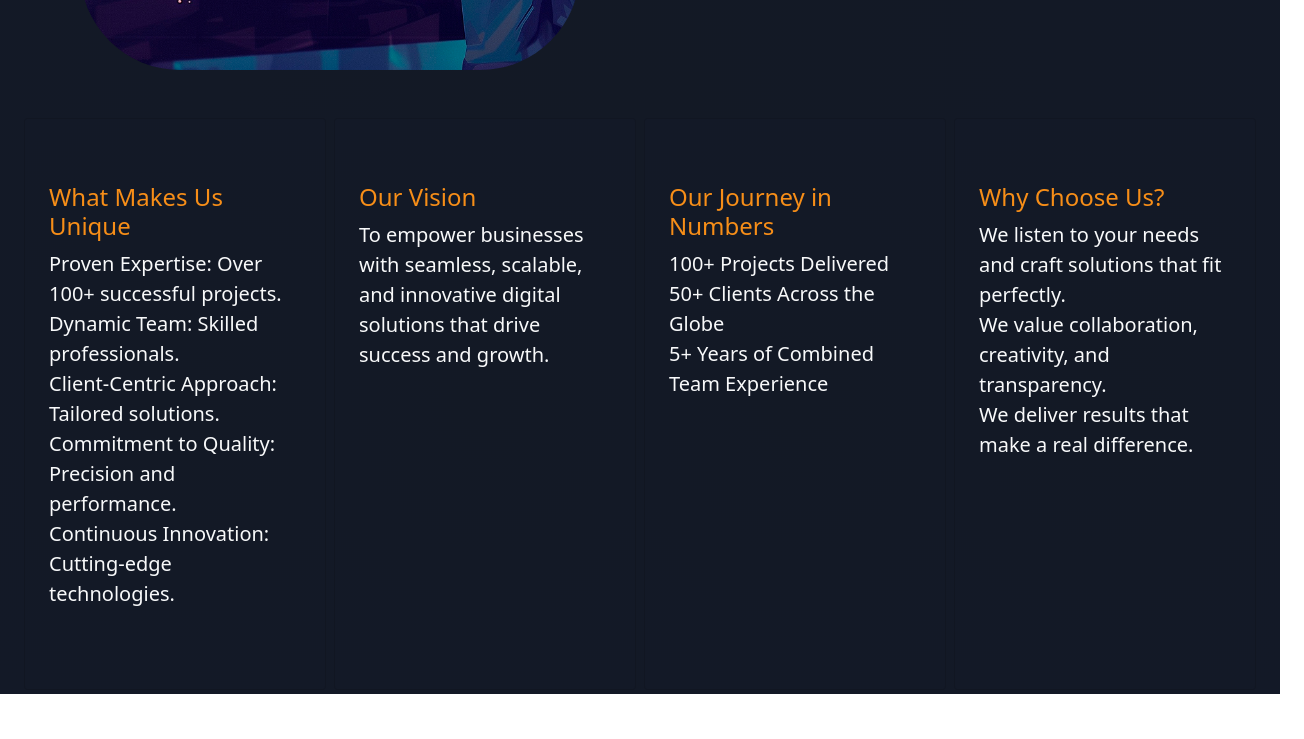
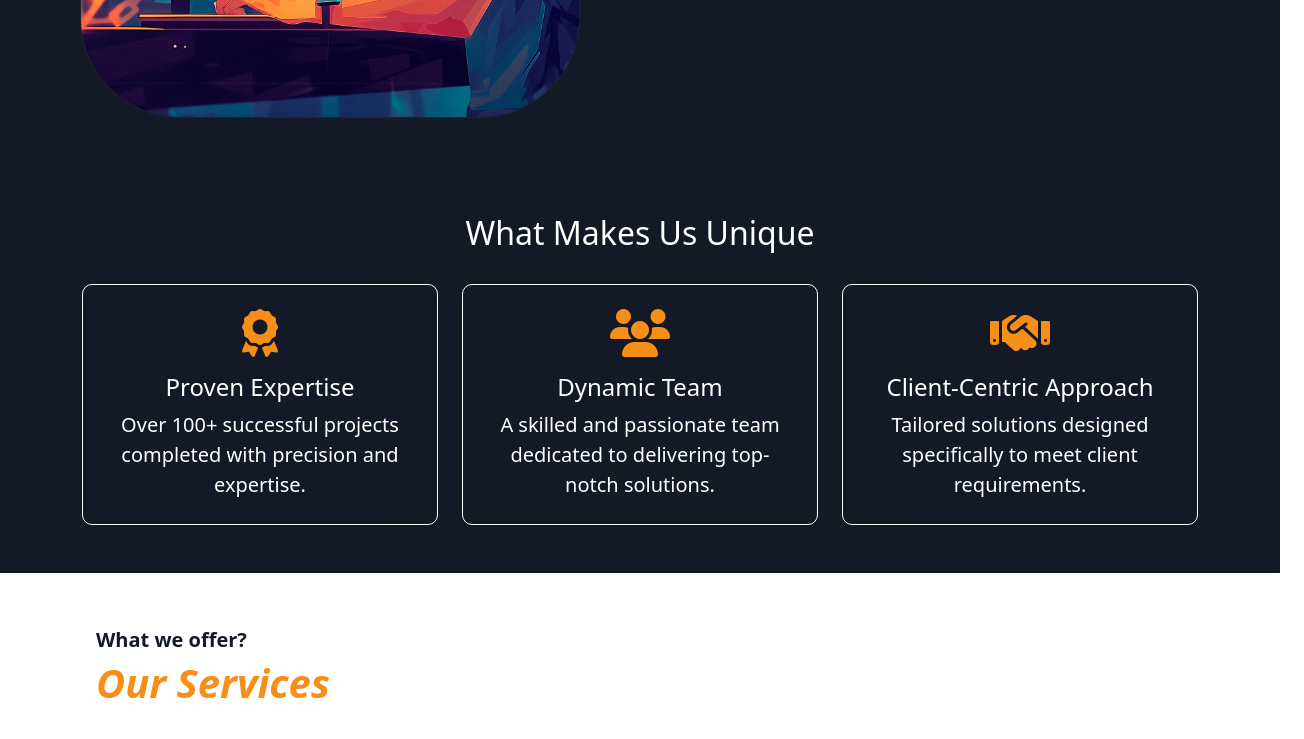
Before and after one commit to tushaaaarr/bharatwebdev, a plain HTML site: page index.html in a window 1280 px wide. Shown: the part 1230-1969 px from the top of the page, 1304 px wide, since content can reach past the window. Drawn offline with nearby package versions, Linux system fonts and the light colour scheme.

Commit message:
about us

```diff
--- a/index.html
+++ b/index.html
@@ -46,7 +46,7 @@
               <a class="nav-link" href="#foot">Contact</a>
             </li>
             <li class="nav-item px-3">
-              <a class="nav-link" href="projects.html">Portfolio</a>
+              <a class="nav-link" target="_blank" rel="noopener noreferrer" href="projects.html">Portfolio</a>
             </li>
           </ul>
         </div>
@@ -100,9 +100,9 @@
         <div class="col-12 d-none col-sm-8 col-lg-6 d-lg-flex align-items-center">
           <img
             src="frontend.jpg"
-            class="bottom-0 d-block mx-lg-auto img-fluid float-start pt-3"
+            class="bottom-0 d-block mx-lg-auto img-fluid float-start mt-5"
             alt="heroimg"
-            style="height: 500px; width: 500px; object-fit: cover; border-radius: 20%"
+            style="height: 500px; width: 500px; object-fit: cover; border-radius: 20%  ;border-color: #f78e18; border: 1px solid;"
             loading="lazy"
           />
         </div>
@@ -118,72 +118,74 @@
           </div>
         </div>
       </div>
-
-      <!-- New Content -->
-      <div class="row g-2 pb-1">
-        <!-- Card 1: What Makes Us Unique -->
-        <div class="col-lg-3 col-md-6 text-light">
-          <div class="card carddrop2 py-5 h-100 px-2" style="background: radial-gradient(circle, rgba(19, 25, 37, 1) 0%, rgba(19, 25, 39, 1) 100%); transition: transform 0.3s">
-            <div class="card-body">
-              <h4 class="card-title" style="color: #f78e18">What Makes Us Unique</h4>
-              <p class="lead">
-                <strong>Proven Expertise:</strong> Over 100+ successful projects.<br />
-                <strong>Dynamic Team:</strong> Skilled professionals.<br />
-                <strong>Client-Centric Approach:</strong> Tailored solutions.<br />
-                <strong>Commitment to Quality:</strong> Precision and performance.<br />
-                <strong>Continuous Innovation:</strong> Cutting-edge technologies.
-              </p>
+      <div class="container py-5"  style="background: radial-gradient(circle, rgba(19, 25, 37, 1) 0%, rgba(19, 25, 39, 1) 100%);">
+        <h2 class="text-center pb-4" style="color: #ffffff;">What Makes Us Unique</h2>
+        <div class="row gy-4">
+          <!-- Card 1 -->
+          <div class="col-12 col-md-12 col-lg-4">
+            <div class="card p-4 border-1 solid" style="background-color: #fff; border-radius: 10px; background: transparent;border-color: white;">
+              <div class="icon mb-3 text-center">
+                <i class="fas fa-award fa-3x" style="color: #f78e18;"></i>
+              </div>
+              <h4 class="card-title text-center" style="color: #ffffff">Proven Expertise</h4>
+              <p class="card-text lead text-center"style="color: #ffffff">Over 100+ successful projects completed with precision and expertise.</p>
             </div>
           </div>
-        </div>
-
-        <!-- Card 2: Our Vision -->
-        <div class="col-lg-3 col-md-6 text-light">
-          <div class="card carddrop2 py-5 h-100 px-2" style="background: radial-gradient(circle, rgba(19, 25, 37, 1) 0%, rgba(19, 25, 39, 1) 100%); transition: transform 0.3s">
-            <div class="card-body">
-              <h4 class="card-title" style="color: #f78e18">Our Vision</h4>
-              <p class="lead">To empower businesses with seamless, scalable, and innovative digital solutions that drive success and growth.</p>
+          <!-- Card 2 -->
+          <div class="col-12 col-md-12 col-lg-4">
+            <div class="card p-4 border-1 solid" style="background-color: #fff; border-radius: 10px; background: transparent;border-color: white;">
+              <div class="icon mb-3 text-center">
+                <i class="fas fa-users fa-3x" style="color: #f78e18;"></i>
+              </div>
+              <h4 class="card-title text-center" style="color: #ffffff;">Dynamic Team</h4>
+              <p class="card-text lead text-center" style="color: #ffffff;">A skilled and passionate team dedicated to delivering top-notch solutions.</p>
             </div>
           </div>
-        </div>
-
-        <!-- Card 3: Our Journey in Numbers -->
-        <div class="col-lg-3 col-md-6 text-light">
-          <div class="card carddrop2 py-5 h-100 px-2" style="background: radial-gradient(circle, rgba(19, 25, 37, 1) 0%, rgba(19, 25, 39, 1) 100%); transition: transform 0.3s">
-            <div class="card-body">
-              <h4 class="card-title" style="color: #f78e18">Our Journey in Numbers</h4>
-              <p class="lead">
-                <strong>100+ Projects Delivered</strong><br />
-                <strong>50+ Clients Across the Globe</strong><br />
-                <strong>5+ Years of Combined Team Experience</strong>
-              </p>
+          <!-- Card 3 -->
+          <div class="col-12 col-md-12 col-lg-4">
+            <div class="card p-4 border-1 solid" style="background-color: #fff; border-radius: 10px; background: transparent;border-color: white;">
+              <div class="icon mb-3 text-center">
+                <i class="fas fa-handshake fa-3x" style="color: #f78e18;"></i>
+              </div>
+              <h4 class="card-title text-center" style="color: #ffffff;">Client-Centric Approach</h4>
+              <p class="card-text lead text-center" style="color: #ffffff;">Tailored solutions designed specifically to meet client requirements.</p>
             </div>
           </div>
-        </div>
-
-        <!-- Card 4: Why Choose Us -->
-        <div class="col-lg-3 col-md-6 text-light">
-          <div class="card carddrop2 py-5 h-100 px-2" style="background: radial-gradient(circle, rgba(19, 25, 37, 1) 0%, rgba(19, 25, 39, 1) 100%); transition: transform 0.3s">
-            <div class="card-body">
-              <h4 class="card-title" style="color: #f78e18">Why Choose Us?</h4>
-              <p class="lead">
-                We listen to your needs and craft solutions that fit perfectly.<br />
-                We value collaboration, creativity, and transparency.<br />
-                We deliver results that make a real difference.
-              </p>
+          <!-- Card 4 -->
+          <!-- <div class="col-12 col-md-12 col-lg-4">
+            <div class="card p-4 border-0 shadow" style="background-color: #fff; border-radius: 10px;">
+              <div class="icon mb-3 text-center">
+                <i class="fas fa-check-circle fa-3x" style="color: #f78e18;"></i>
+              </div>
+              <h4 class="card-title text-center" style="color: #f78e18;">Commitment to Quality</h4>
+              <p class="card-text text-center">Delivering precision, performance, and excellence in every project.</p>
             </div>
-          </div>
+          </div> -->
+          <!-- Card 5 -->
+          <!-- <div class="col-12 col-md-12 col-lg-4">
+            <div class="card p-4 border-0 shadow" style="background-color: #fff; border-radius: 10px;">
+              <div class="icon mb-3 text-center">
+                <i class="fas fa-lightbulb fa-3x" style="color: #f78e18;"></i>
+              </div>
+              <h4 class="card-title text-center" style="color: #f78e18;">Continuous Innovation</h4>
+              <p class="card-text text-center">Harnessing cutting-edge technologies for innovation and growth.</p>
+            </div>
+          </div> -->
         </div>
       </div>
+      </div>
     </div>
+
+
+
 
     <!-- ABOUT SECTION END=== -->
 
     <!-- SERVICES SECTION START==== -->
     <!-- new -->
     <div id="serv" class="p-lg-5 p-0">
-      <p class="lead pt-1 pb-0 mb-0 fw-bold" style="color: rgba(19, 25, 39, 1)">What we offer?</p>
-      <h1 class="pb-5 mt-1 fw-bold" style="color: #f78e18"><em>Our Services</em></h1>
+      <p class="lead pt-1 pb-0 mb-0 fw-bold ms-5" style="color: rgba(19, 25, 39, 1)">What we offer?</p>
+      <h1 class="pb-5 mt-1 fw-bold ms-5" style="color: #f78e18"><em>Our Services</em></h1>
 
       <div class="row row-cols-1 row-cols-md-2 row-cols-lg-3 g-1">
         <!-- Card 1 -->
@@ -336,12 +338,12 @@
       <!-- Recent Work Section -->
       <div class="site-section border-bottom pb-0" id="team-section" style="background: radial-gradient(circle, rgba(19, 25, 37, 1) 0%, rgba(19, 25, 39, 1) 100%)">
         <div id="" class="p-lg-3 p-0 ms-5">
-          <p class="lead pt-5 pb-0 mb-0 fw-bold" style="color: #f78e18">Full Stack, Graphics Design, and Other</p>
-          <h1 class="pb-1 mt-1 fw-bold" style="color: #ffffff"><em>Recent Work</em></h1>
+          <p class="lead pt-5 pb-0 mb-0 fw-bold" style="color: #f78e18">Full Stack, Backend, UI/UX and Other</p>
+          <h1 class="pb-1 mt-1 fw-bold" style="color: #ffffff"><em>Ongoing Projects and Collaborations</em></h1>
         </div>
 
         <!-- Recent Work Section -->
-        <div class="row g-1 m-1 p-2 mt-0 align-items-center" id="Recent">
+        <div class="row g-1 m-1 p-2 mt-0 g-3 align-items-center" id="Recent">
           <!-- Recent Work 1 -->
           <div class="col-12 col-lg-4 mb-1 p-lg-4 m-0 h-100">
             <div class="person text-center bg-white p-4 rounded h-100"
@@ -364,7 +366,7 @@
               </div>
 
               <!-- Title -->
-              <h2 class="card-title">AR Power<a href="https://www.arpowernow.com/" class="text-info">(Visit)</a></h2>
+              <h2 class="card-title"><a href="https://www.arpowernow.com/" class="text-info" target="_blank" rel="noopener noreferrer">AR Power</a></h2>
 
               <!-- Paragraph -->
               <p class="card-text py-3" style="justify-content: start; line-height: 1.5">
@@ -393,7 +395,7 @@
                 <img src="tplogo.png" alt="Company Logo" style="height: 60px; width:60px; margin-right: 8px" />
               </div>
               <!-- Title -->
-              <h2 class="card-title">Tutto Passa <a href="https://tuttopassa.com/" class="text-info">(Visit)</a></h2>
+              <h2 class="card-title"><a href="https://tuttopassa.com/" class="text-info" target="_blank" rel="noopener noreferrer">Tutto Passa</a></h2>
               <!-- Paragraph -->
               <p class="card-text py-3" style="justify-content: start; line-height: 1.5">
                 Tutto Passa and Makua Retreats unite to inspire self-discovery, spiritual growth, and transformative experiences. Together, we’re building a digital platform to reflect their shared mission of personal enlightenment and holistic well-being.              </p>
@@ -438,8 +440,8 @@
     <!-- WORK SECTION=== START-->
     <div id="wrk" class="p-lg-5 p-2 pt-0 mt-none" style="background: radial-gradient(circle, rgba(19, 25, 37, 1) 0%, rgba(19, 25, 39, 1) 100%)">
       <div class="row g-5 pb-5">
-        <p class="lead pt-5 pb-0 mb-0 fw-bold" style="color: #f78e18">Completed Full Stack, Graphics design and other</p>
-        <h1 class="pb-5 mt-0 fw-bold text-light"><em> Works</em></h1>
+        <p class="lead pt-5 pb-0 mb-0 fw-bold ms-5" style="color: #f78e18">Completed Full Stack, Graphics design and other</p>
+        <h1 class="pb-5 mt-0 fw-bold text-light ms-5"><em> Works</em></h1>
 
         <div class="col-lg-3 text-light">
           <div class="card carddrop py-5 h-100 px-2" style="width: 100%; background: radial-gradient(circle, rgba(19, 25, 37, 1) 0%, rgba(19, 25, 39, 1) 100%)">
```
